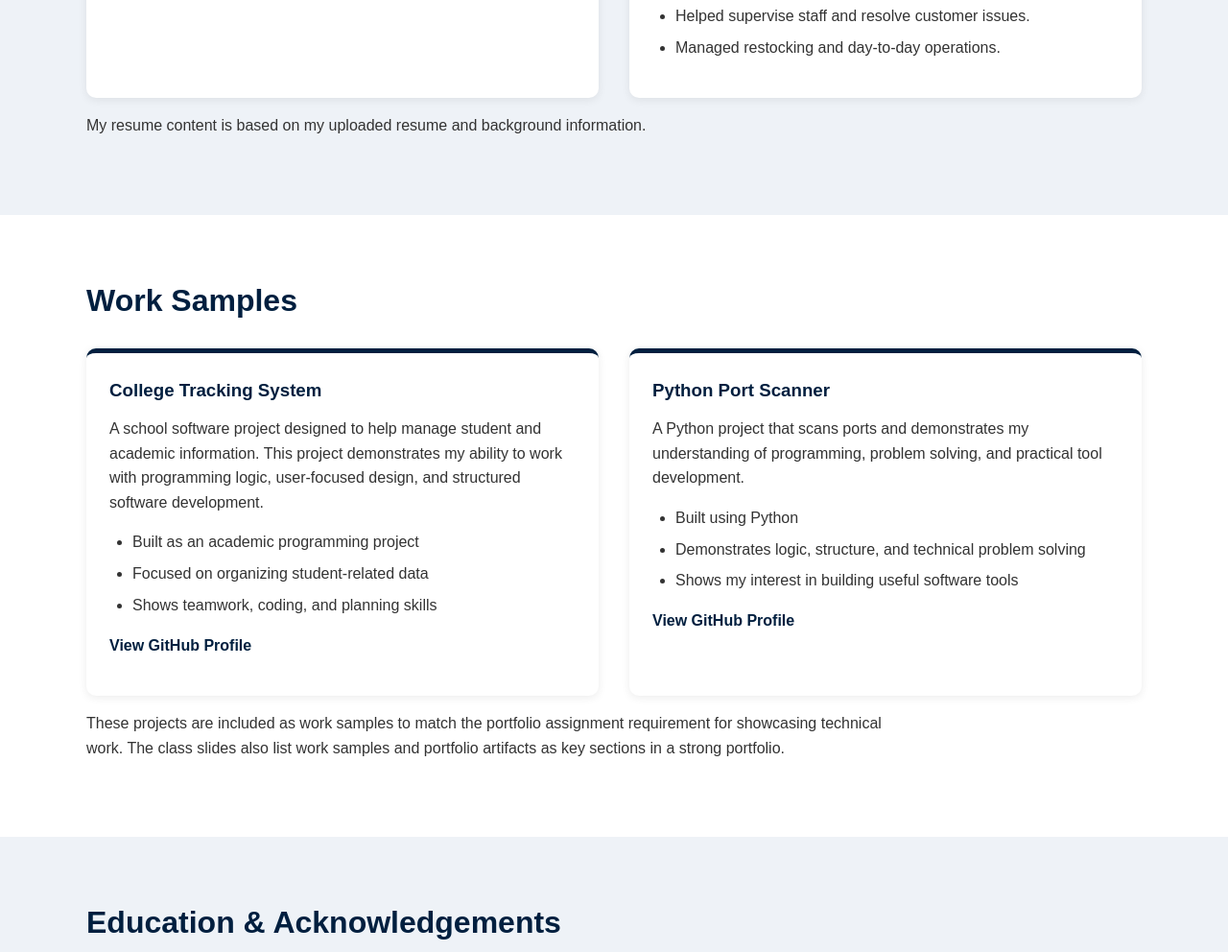
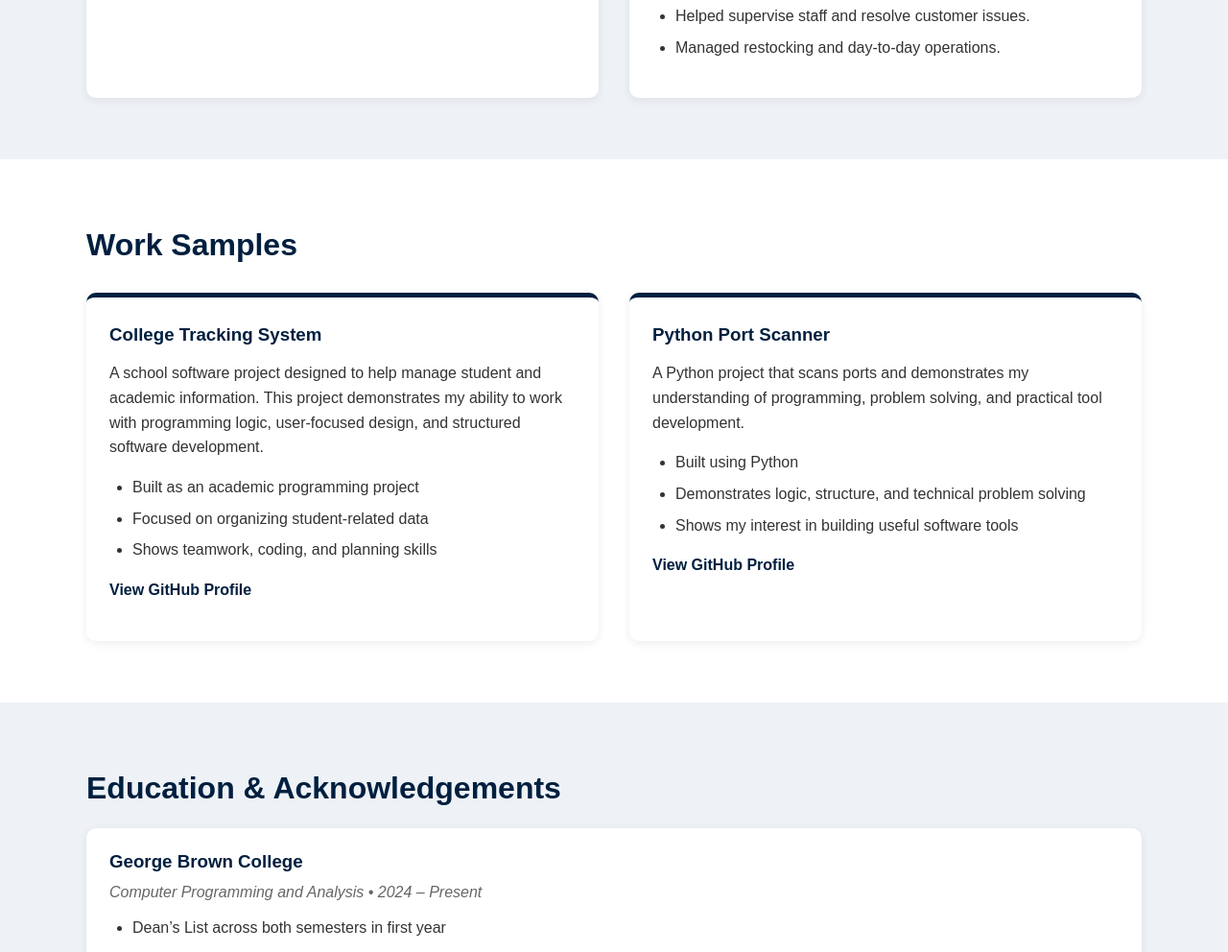
Before and after one commit to JamalAlhariri/github-porfolio, a plain HTML site: page index.html in a window 1280 px wide. Shown: the part 1257-2249 px from the top of the page at 96% size. Drawn offline with Linux system fonts and the light colour scheme.

Commit message:
fix cache issue

```diff
--- a/index.html
+++ b/index.html
@@ -312,9 +312,7 @@
                 </div>
             </div>
 
-            <p style="margin-top: 1rem;">
-                My resume content is based on my uploaded resume and background information.
-            </p>
+
         </div>
     </section>
 
@@ -357,11 +355,7 @@
                 </div>
             </div>
 
-            <p style="margin-top: 1rem;">
-                These projects are included as work samples to match the portfolio assignment requirement
-                for showcasing technical work. The class slides also list work samples and portfolio artifacts
-                as key sections in a strong portfolio.
-            </p>
+
         </div>
     </section>
 
```
